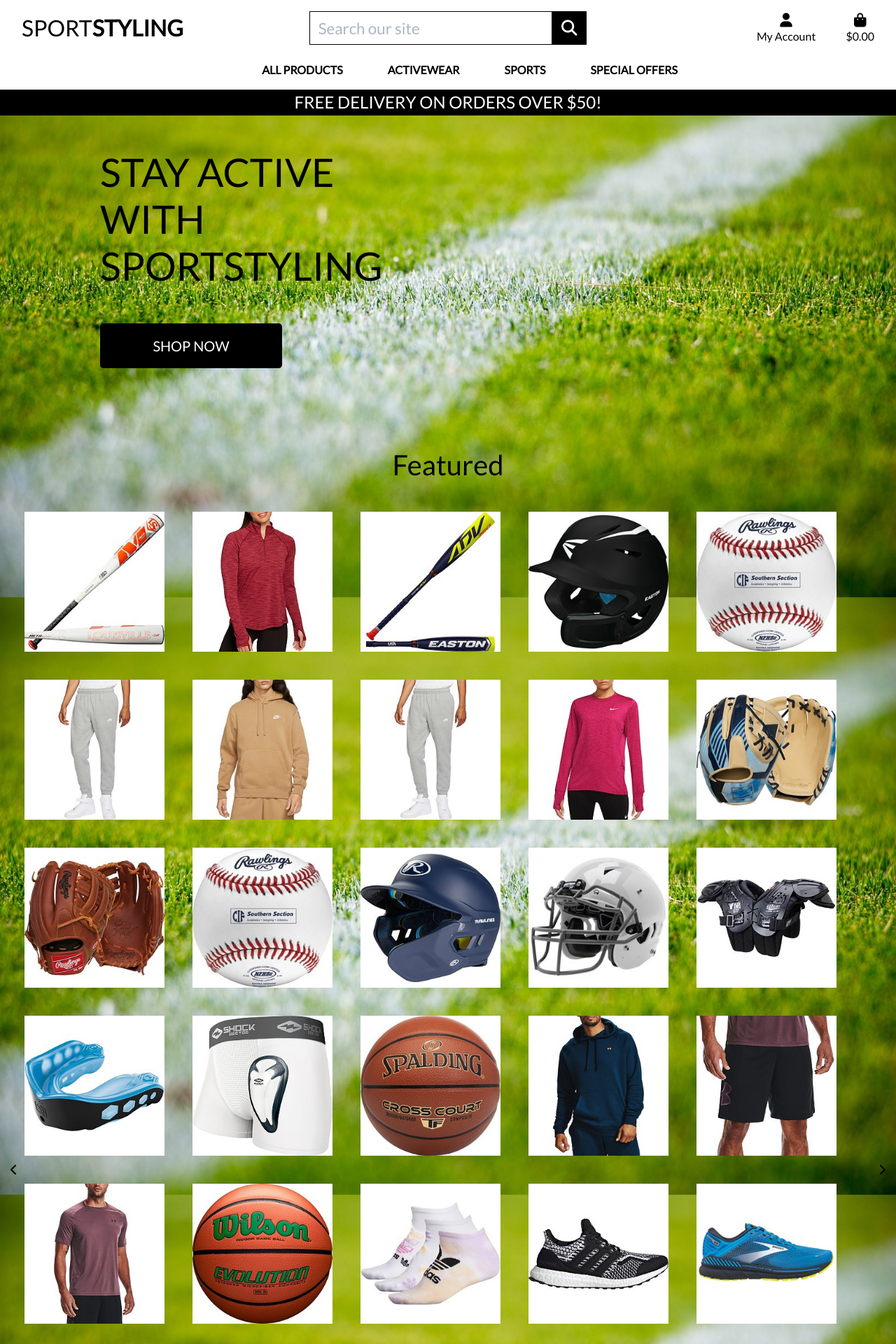
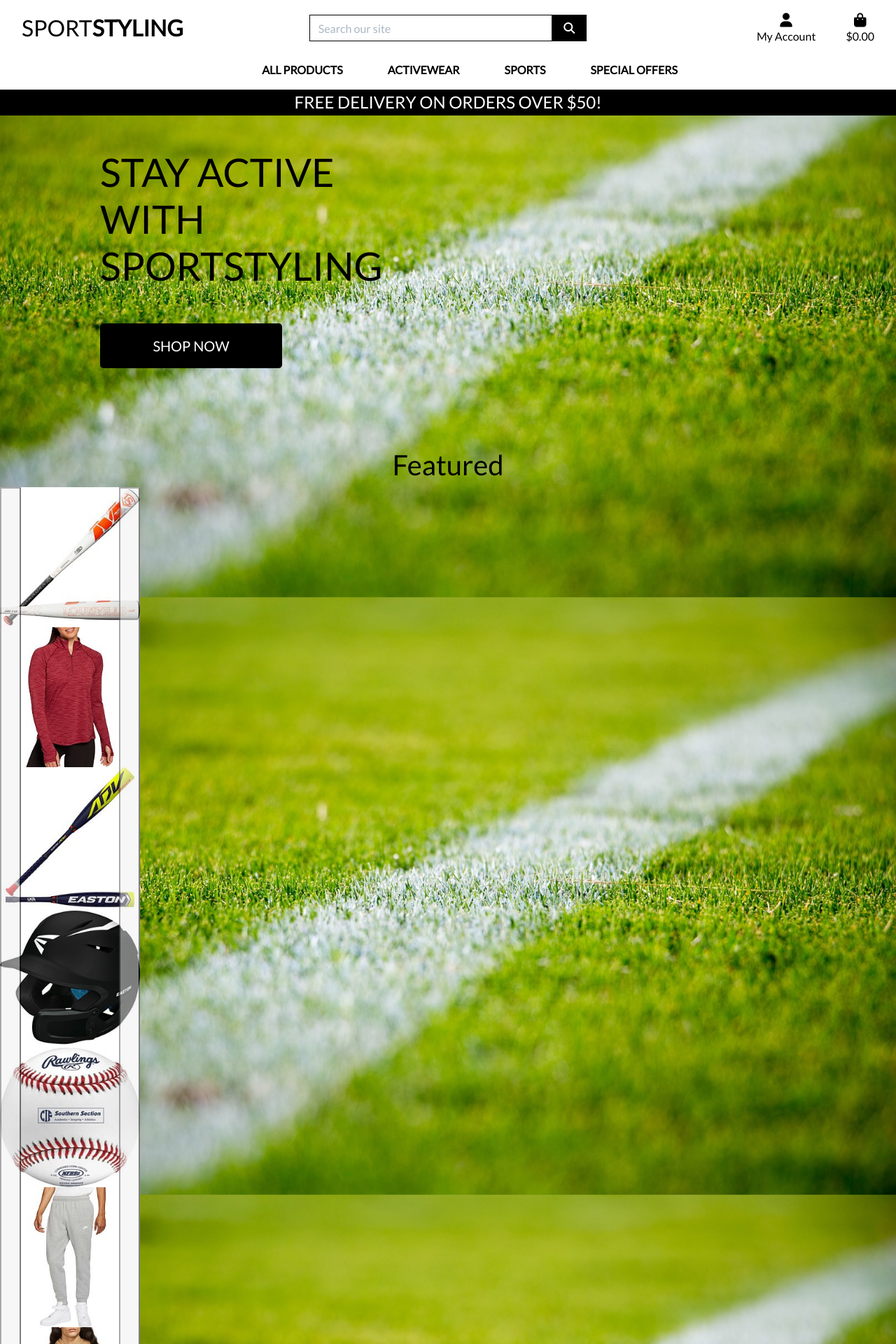
Before and after one commit to Code-Institute-Submissions/shalinshah54-lab-sportstyling_MayResub, a Django app: page / in a window 1280 px wide. Shown: the top 1920 px of the page at 70% size. Run offline with Django 3.2, Linux system fonts and the light colour scheme; data comes from the database, SQL or seed files in the repository; some libraries are stand-ins or nearby versions.

Commit message:
still working on the carousel from bootstrap, added the view.py and the images are appearing in a straight line. And the slider is not functioning properly.

```diff
--- a/home/static/home/css/carousel.css
+++ /dev/null
@@ -1,129 +0,0 @@
-.home-categories span {
-    font-size: 1.5rem;
-}
-
-.form-control {
-    font-size: 1.4rem;
-}
-/* ------------------------------------------ homepage Carousel styles */
-.MultiCarousel {
-    float: left;
-    overflow: hidden;
-    padding: 15px;
-    width: 100%;
-    position: relative;
-}
-
-.MultiCarousel .MultiCarousel-inner {
-    transition: 1s ease all;
-    float: left;
-}
-
-.MultiCarousel .MultiCarousel-inner .item {
-    float: left;
-}
-
-.MultiCarousel .MultiCarousel-inner .item > div {
-    text-align: center;
-    padding: 10px;
-    margin: 10px;
-    color: #666;
-}
-
-.MultiCarousel .leftLst, .MultiCarousel .rightLst {
-    height: 40px;
-    width: 40px;
-    position: absolute;
-    border-radius: 50%;
-    top: calc(50% - 20px);
-}
-
-.leftLst, .rightLst {
-    border: unset;
-    background-color: unset;
-}
-
-.MultiCarousel .leftLst {
-    left: 0;
-}
-
-.MultiCarousel .rightLst {
-    right: 0;
-}
-
-.carousel-image-container {
-    min-height: 200px;
-    display: flex;
-    align-items: center;
-    height: 200px;
-}
-
-.carousel-image-container > a > img {
-    max-width: 100%;
-    display: block;
-    width: 200px;
-}
-
-.carousel-image-container > img {
-    max-width: 100%;
-    max-height: 100%;
-}
-
-.carousel-inner img {
-    width: 100%;
-    height: 100%;
-}
-
-#myCarousel .carousel-indicators {
-    position: static;
-    margin-top: 20px;
-}
-
-#myCarousel .carousel-indicators > li {
-    width: 200px;
-}
-
-#myCarousel .carousel-indicators li img {
-    display: block;
-    opacity: 0.5;
-}
-
-#myCarousel .carousel-indicators li.active img {
-    opacity: 1;
-}
-
-#myCarousel .carousel-indicators li:hover img {
-    opacity: 0.75;
-}
-
-#myCarousel .carousel-control-next, #myCarousel .carousel-control-prev {
-    top: unset;
-    bottom: 10%;
-}
-
-/* ------------------------Product detail---Bootstrap carousel*/
-.carousel-indicators {
-    position: relative;
-}
-
-.carousel-indicators > .list-inline-item {
-    filter: grayscale(0.8);
-    opacity: 0.5;
-    max-width: 100px;
-}
-
-.carousel-indicators > .active {
-    filter: grayscale(0);
-    opacity: 1;
-}
-.carousel-indicators > .list-inline-item:hover {
-        opacity: 1;
-        filter: grayscale(0);
-}
-
-.carousel-control-prev,
-.carousel-control-next {
-    top: unset;
-    bottom: 0;
-    height: 100px;
-}
--- a/home/templates/home/index.html
+++ b/home/templates/home/index.html
@@ -32,8 +32,9 @@
     <div class="container-fluid pb-5 extra-margin-top">
         <p class="h1 text-center text-black">Featured</p>
         <div class="row">
-            <div class="MultiCarousel" data-items="1,3,5,6" data-slide="1" id="MultiCarousel" data-interval="1000">
-                <div class="MultiCarousel-inner active">
+            <div id="carouselExampleControls" class="carousel slide" data-bs-ride="carousel">
+                <div class="carousel-inner">
+                  <div class="carousel-item active">
                     {% for product in products %}
                     <div class="item">
                         <div class="pad15 ">
@@ -52,9 +53,17 @@
                     </div>
             {% endfor %}
                 </div>
+                <button class="carousel-control-prev" type="button" data-bs-target="#carouselExampleControls" data-bs-slide="prev">
+                  <span class="carousel-control-prev-icon" aria-hidden="true"></span>
+                  <span class="visually-hidden">Previous</span>
+                </button>
+                <button class="carousel-control-next" type="button" data-bs-target="#carouselExampleControls" data-bs-slide="next">
+                  <span class="carousel-control-next-icon" aria-hidden="true"></span>
+                  <span class="visually-hidden">Next</span>
+                </button>
+              </div>
                 <button class="leftLst" aria-label="scroll gallery image left"><i class="fas fa-chevron-left" ></i></button>
                 <button class="rightLst" aria-label="scroll gallery image right"><i class="fas fa-chevron-right"></i></button>
             </div>
         </div>
-    </div>
 {% endblock %}
```
Also changed, not shown: home/static/home/js/carousel.js (deleted, +0 -98 lines). Lines whose indentation alone changed are shown as unchanged.
